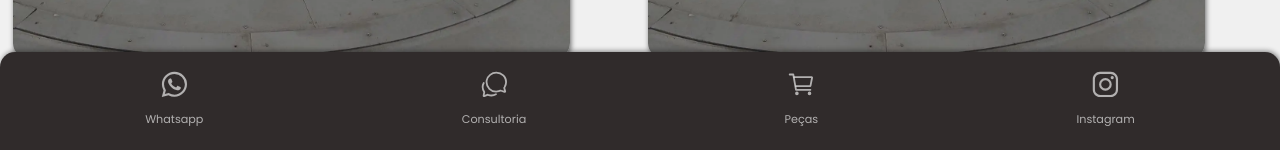
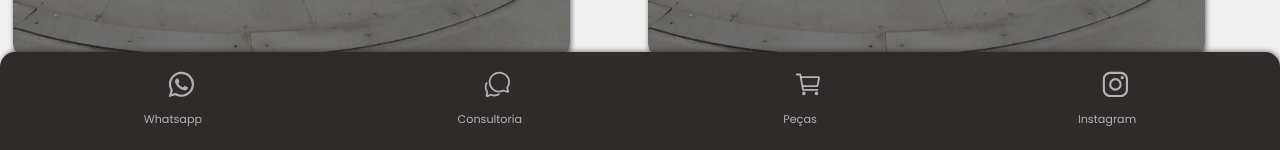
Before and after one commit to jadsnnr/VitrineCar, a plain HTML site: page index.html in a window 1280 px wide. Shown: the part 648-798 px from the top of the page. Drawn offline with nearby package versions, Linux system fonts and the light colour scheme.

Commit message:
Update style.css

```diff
--- a/styles/style.css
+++ b/styles/style.css
@@ -101,6 +101,7 @@ p {
 ion-icon {
   font-size: 1.8rem;
   text-align: left;
+  padding-left: 1rem;
 }
 
 .modal_dialog::backdrop {
```
